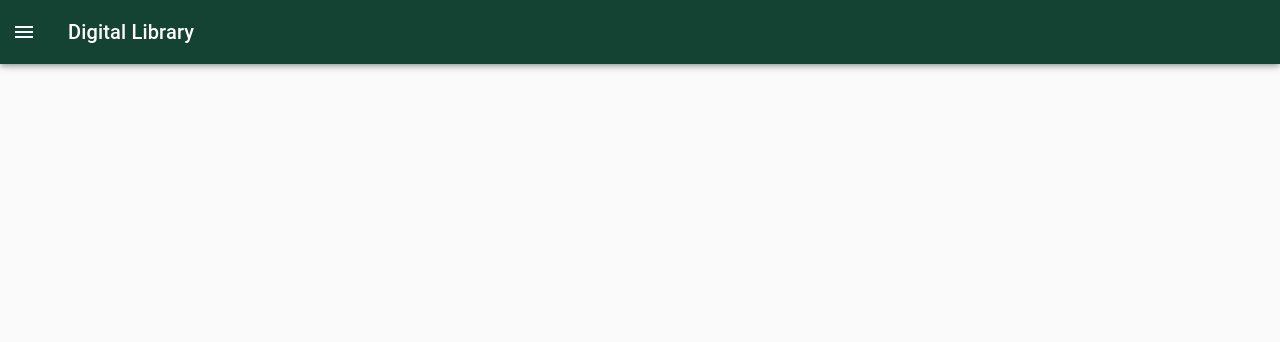
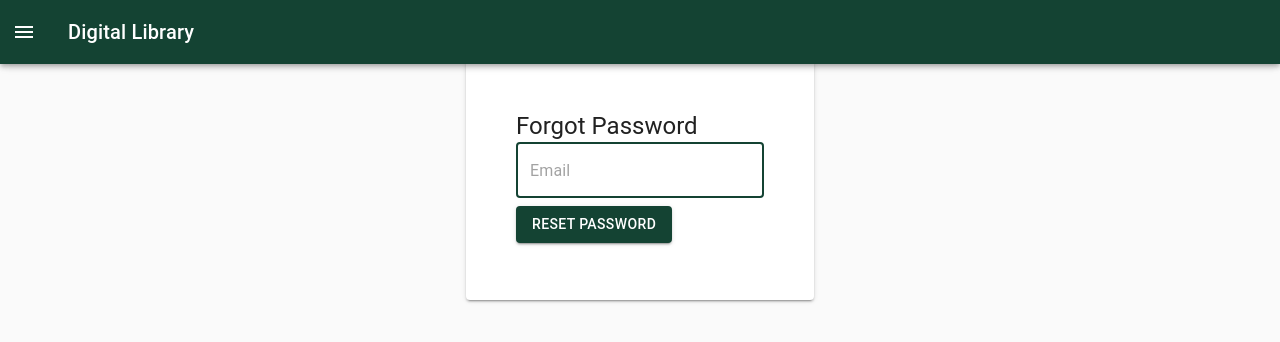
Before and after one commit to sharathkumbar1/DigitalLibrary, a React (Create React App) app: page /forgotpw in a window 1280 px wide. Shown: the top 342 px of the page. Built offline with nearby package versions, Linux system fonts and the light colour scheme; what redux-immutable-state-invariant would draw is missing.

Commit message:
first cut -  fix#1 - Forgot password API

```diff
--- a/src/components/Header/SideDrawer.js
+++ b/src/components/Header/SideDrawer.js
@@ -19,6 +19,7 @@ import DisclaimerPage from "./../DisclaimerPage/DisclaimerPage";
 import About from "../About/About";
 import Sponsor from "../Sponsor/Sponsor";
 import Faq from "../Faq/Faq";
+import ForgotPw from "./../Login/ForgotPw";
 
 const history = createBrowserHistory();
 
@@ -149,6 +150,7 @@ const SideDrawer = (props) => {
         <Route exact path="/" component={HomePage} />
         <Route exact path="/login" component={LogIn} />
         <Route exact path="/signup" component={SignUp} />
+        <Route exact path="/forgotpw" component={ForgotPw} />
         <Route exact path="/search" component={SearchPage} />
         <Route exact path="/browse" component={BrowsePage} />
         <Route exact path="/disclaimer" component={DisclaimerPage} />
--- a/src/components/Login/ForgotPw.js
+++ b/src/components/Login/ForgotPw.js
@@ -23,13 +23,9 @@ const styles = (theme) => ({
     },
 
     forgotpwBackground: {
-        padding: "20px",
-        minHeight: "62vh",
-        maxWidth: "50vh",
         justifyContent: "center",
-    },
-    genderRadioGroup: {
-        display: "block",
+        minHeight: "30vh",
+        padding: "50px",
     },
 });
 
@@ -117,7 +113,7 @@ const ForgotPw = (props) => {
                             </Grid>
                             <Grid item>
                                 <form>
-                                    <Grid container direction="column" spacing={1}>
+                                    <Grid container direction="column" spacing={2}>
                                         <Grid item>
                                             <TextField
                                                 type="email"
```
